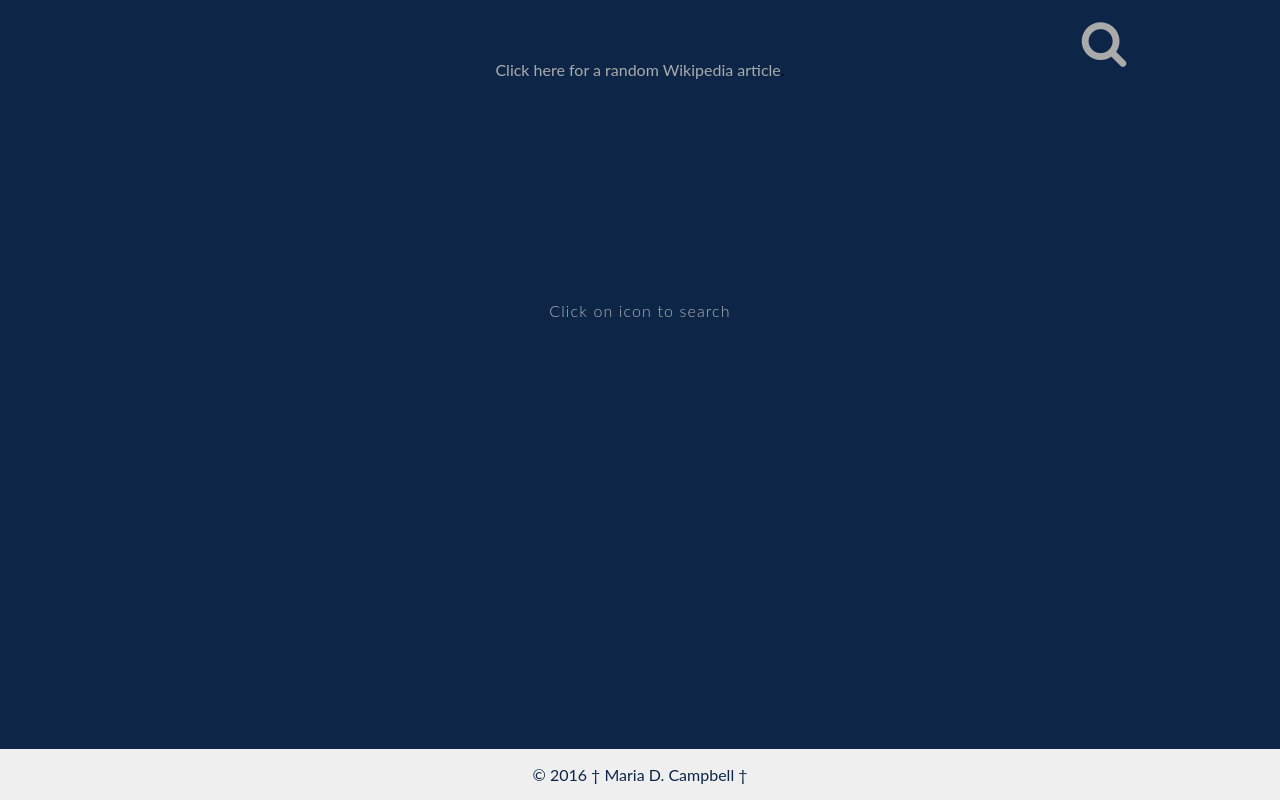
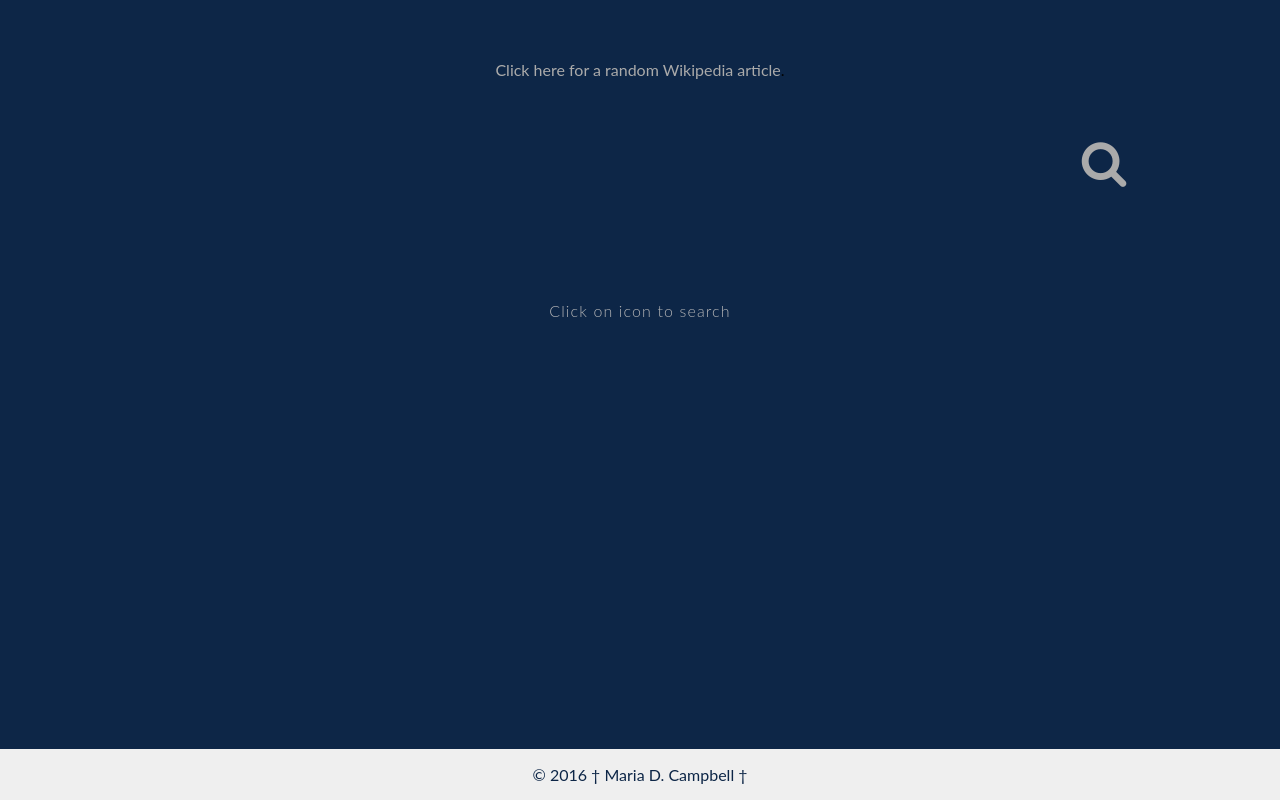
Before and after one commit to interglobalmedia/wikipedia-viewer, a plain HTML site: page index.html in a window 1280 px wide. Drawn offline with nearby package versions, Linux system fonts and the light colour scheme.

Commit message:
Replace #wrap margin-top -60px to 60px

```diff
--- a/css/style.css
+++ b/css/style.css
@@ -13,7 +13,7 @@ p:first-child {
   text-align: center;
 }
 #wrap {
-  margin: -60px auto;
+  margin: 60px auto;
   position: relative;
   left: -12%;
   height: 60px;
```
